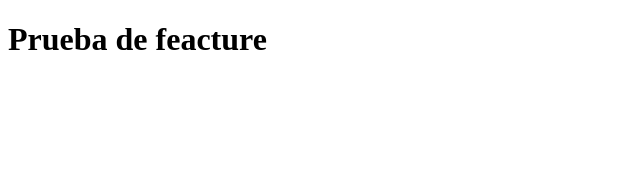
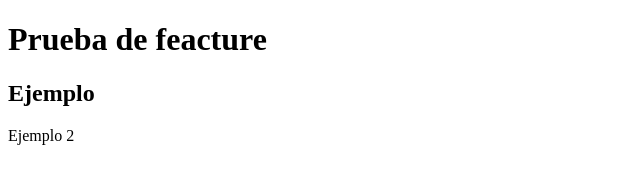
Before and after one commit to CandyMontero/Repositorio, a plain HTML site: page pruebaFeacture.html in a window 1280 px wide. Shown: the whole page, without its empty margins (0-640 px from the left). Drawn offline with Linux system fonts and the light colour scheme.

Commit message:
dos cambios

```diff
--- a/pruebaFeacture.html
+++ b/pruebaFeacture.html
@@ -8,5 +8,7 @@
 </head>
 <body>
     <h1>Prueba de feacture</h1>
+    <h2>Ejemplo</h2>
+    <p>Ejemplo 2</p>
 </body>
 </html>
```
Also changed, not shown: PruebaDevelop.html (+1 -0 lines).
